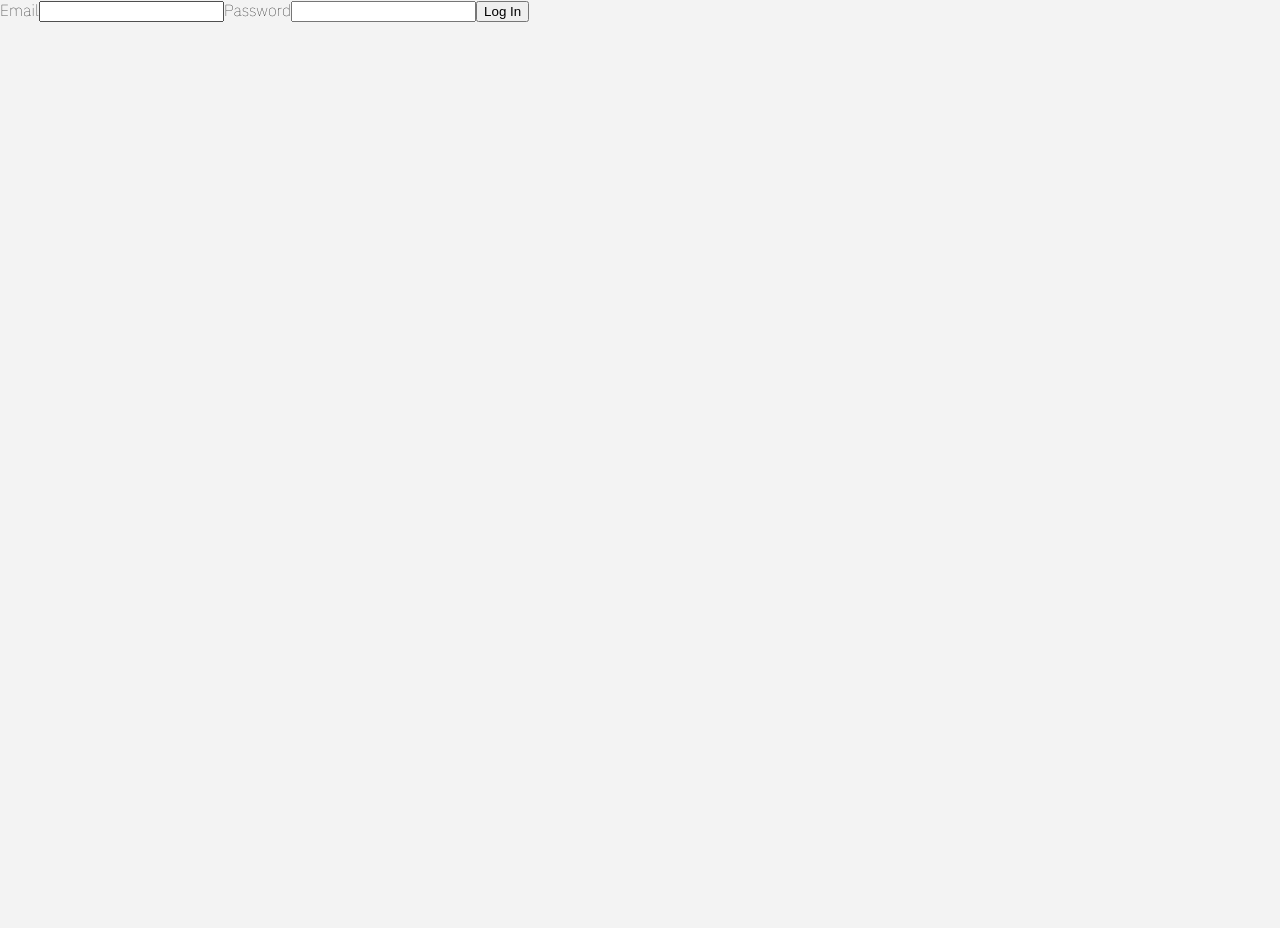
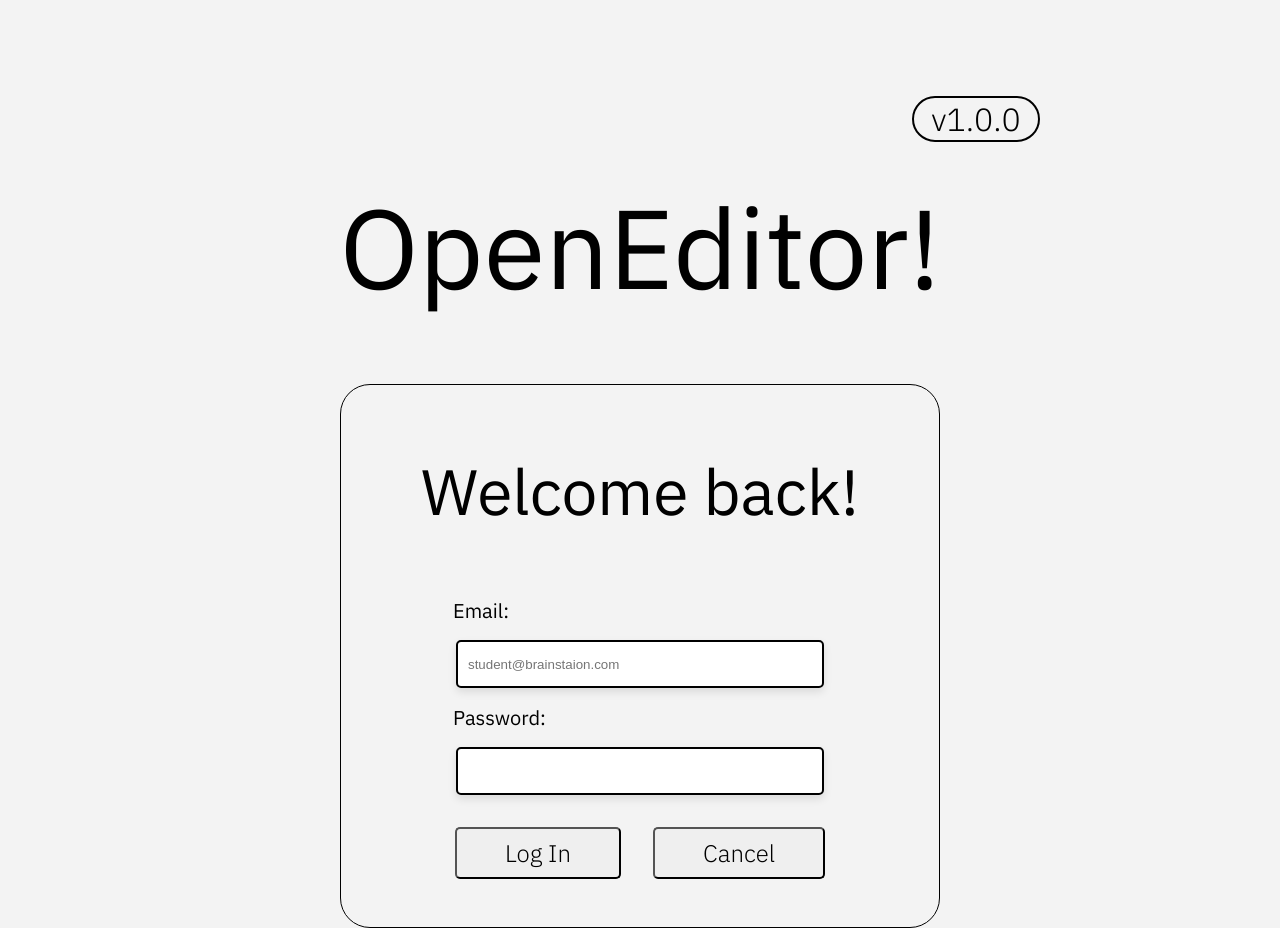
Before and after one commit to JenniferZhan0415/OpenEditor, a React (Vite) app in the folder client/: page /login in a window 1280 px wide. Before the commit the page ends 800 px from the top, so only its background shows below. Built offline with nearby package versions, Linux system fonts and the light colour scheme.

Commit message:
finish the login page style

```diff
--- a/client/src/App.scss
+++ b/client/src/App.scss
@@ -12,8 +12,13 @@ html {
     font-style: normal;
 }
 
+label {
+    font-family: "IBM Plex Sans", sans-serif;
+}
+
 h1 {
     font-weight: 400;
+    font-size: 7rem;
 }
 
 ul {
--- /dev/null
+++ b/client/src/component/Header/Header.jsx
@@ -0,0 +1,12 @@
+import "./Header.scss";
+
+export default function Header() {
+  return (
+    <>
+      <div className="header__version-box">
+        <p className="header__version">v1.0.0</p>
+        <h1 className="header__title">OpenEditor!</h1>
+      </div>
+    </>
+  );
+}
--- /dev/null
+++ b/client/src/component/Header/Header.scss
@@ -0,0 +1,27 @@
+.header {
+    &__version-box {
+        margin-top: 6rem;
+        display: flex;
+        flex-direction: column;
+        justify-content: center;
+        align-items: center;
+        width: 50rem;
+    }
+    &__title {
+        margin: 2rem 0 4rem 0;
+    }
+    &__version {
+        border: 2px solid black;
+        width: 8rem;
+        border-radius: 70px;
+        font-size: 2rem;
+        font-weight: 300;
+        margin: 0;
+        align-self: end;
+        text-align: center;
+        &:hover {
+            background-color: black;
+            color: white;
+        }
+    }
+}
--- a/client/src/component/Login/Login.jsx
+++ b/client/src/component/Login/Login.jsx
@@ -1,5 +1,8 @@
 import { useRef } from "react";
 import axios from "axios";
+import { Link } from "react-router-dom";
+import "./Login.scss";
+import Header from "../Header/Header";
 
 export default function Login() {
   const formRef = useRef();
@@ -22,13 +25,42 @@ export default function Login() {
   };
   return (
     <>
-      <form onSubmit={handleSubmit} ref={formRef}>
-        <label htmlFor="email">Email</label>
-        <input type="email" name="email" id="email" required />
-        <label htmlFor="password">Password</label>
-        <input type="password" name="password" id="password" required />
-        <button>Log In</button>
-      </form>
+      <section className="login">
+        {/* <h1 className="header-title">OpenEditor</h1> */}
+        <Header />
+        <form className="form" onSubmit={handleSubmit} ref={formRef}>
+          <h2 className="form__title">Welcome back!</h2>
+          <label className="form__label" htmlFor="email">
+            Email:{" "}
+          </label>
+          <input
+            className="form__input"
+            type="email"
+            name="email"
+            id="email"
+            required
+            placeholder="student@brainstaion.com"
+          />
+          <label className="form__label" htmlFor="password">
+            Password:{" "}
+          </label>
+          <input
+            className="form__input"
+            type="password"
+            name="password"
+            id="password"
+            required
+          />
+          <div className="form__button-box">
+            <Link to={"/template"}>
+              <button className="form__button">Log In</button>
+            </Link>
+            <Link to={"/home"}>
+              <button className="form__button">Cancel</button>
+            </Link>
+          </div>
+        </form>
+      </section>
     </>
   );
 }
--- a/client/src/component/Login/Login.scss
+++ b/client/src/component/Login/Login.scss
@@ -0,0 +1,60 @@
+.header-title {
+    font-size: 7rem;
+    font-weight: 400;
+}
+
+.login {
+    display: flex;
+    flex-direction: column;
+    justify-content: center;
+    align-items: center;
+}
+.form {
+    display: flex;
+    flex-direction: column;
+    justify-content: center;
+    align-items: center;
+    border: 1px solid black;
+    border-radius: 30px;
+    padding: 2rem 0;
+
+    width: 600px;
+    &__title {
+        font-family: "IBM Plex Sans", sans-serif;
+        font-size: 4rem;
+        margin: 2rem 1rem 3rem;
+        font-weight: 400;
+    }
+    &__label {
+        align-self: flex-start;
+        font-size: 1.25rem;
+        font-weight: 400;
+        margin: 1rem;
+        padding-left: 6rem;
+    }
+    &__input {
+        height: 3rem;
+        width: 23rem;
+        border-radius: 5px;
+        border: 2px solid black;
+        padding: 10px;
+        outline: none;
+        box-shadow: 0 4px 8px rgba(0, 0, 0, 0.1);
+    }
+    &__button-box {
+        margin-top: 1rem;
+    }
+    &__button {
+        margin: 1rem 1rem;
+        border-radius: 5px;
+        font-family: "IBM Plex Sans", sans-serif;
+        font-weight: 300;
+        font-size: 1.5rem;
+        padding: 0.5rem 3rem;
+        &:hover {
+            cursor: pointer;
+            background-color: black;
+            color: white;
+        }
+    }
+}
--- a/client/src/component/Templates/Templates.jsx
+++ b/client/src/component/Templates/Templates.jsx
@@ -5,10 +5,13 @@ import TravelPlanImage from "../../assets/images/travel.png";
 import { Link } from "react-router-dom";
 import axios from "axios";
 import { v4 as uuidv4 } from "uuid";
+import Header from "../Header/Header";
 
 export default function Templates() {
   return (
     <>
+      <div className="template-box">
+        <Header />
         <section className="template">
           <div className="template__image-box">
             <Link to={"/"}>
@@ -38,6 +41,7 @@ export default function Templates() {
             </Link>
           </div>
         </section>
+      </div>
     </>
   );
 }
--- a/client/src/component/Templates/Templates.scss
+++ b/client/src/component/Templates/Templates.scss
@@ -1,15 +1,15 @@
+.template-box {
+    display: flex;
+    flex-direction: column;
+    justify-content: center;
+    align-items: center;
+}
 .template {
-    height: 100vh;
+    height: auto;
     display: flex;
     flex-direction: row;
     justify-content: center;
     align-items: center;
-
-    // &__image-box {
-    //     margin: 0 1rem;
-    //     max-width: 20rem;
-    //     max-height: 10rem;
-    // }
 
     &__image {
         margin: 0 1rem;
--- a/client/src/pages/HomePage.scss
+++ b/client/src/pages/HomePage.scss
@@ -1,6 +1,5 @@
 .home {
     text-align: center;
-    font-size: 6rem;
     padding: 7rem 0;
     display: flex;
     flex-direction: column;
@@ -49,4 +48,7 @@
         font-style: italic;
         margin: 0.5rem 0;
     }
+    &__content {
+        margin-top: 5rem;
+    }
 }
```
Lines whose indentation alone changed are shown as unchanged.
